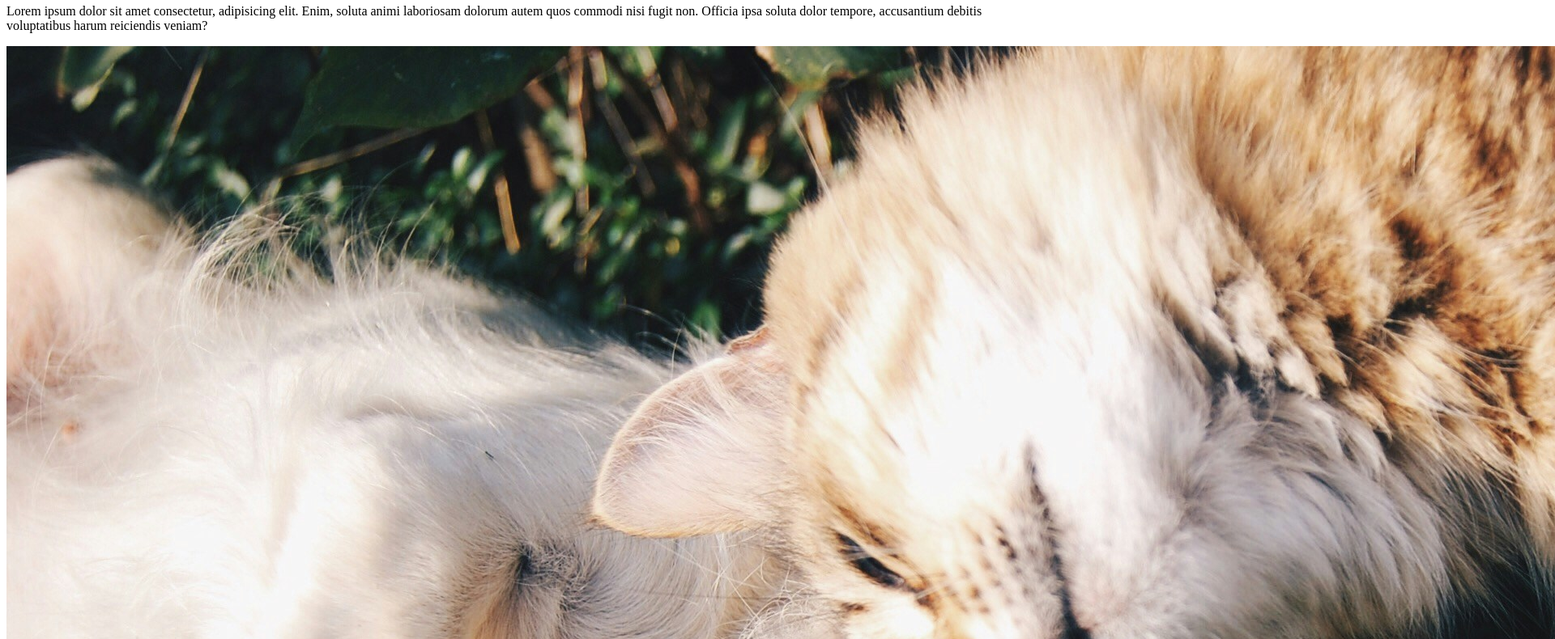
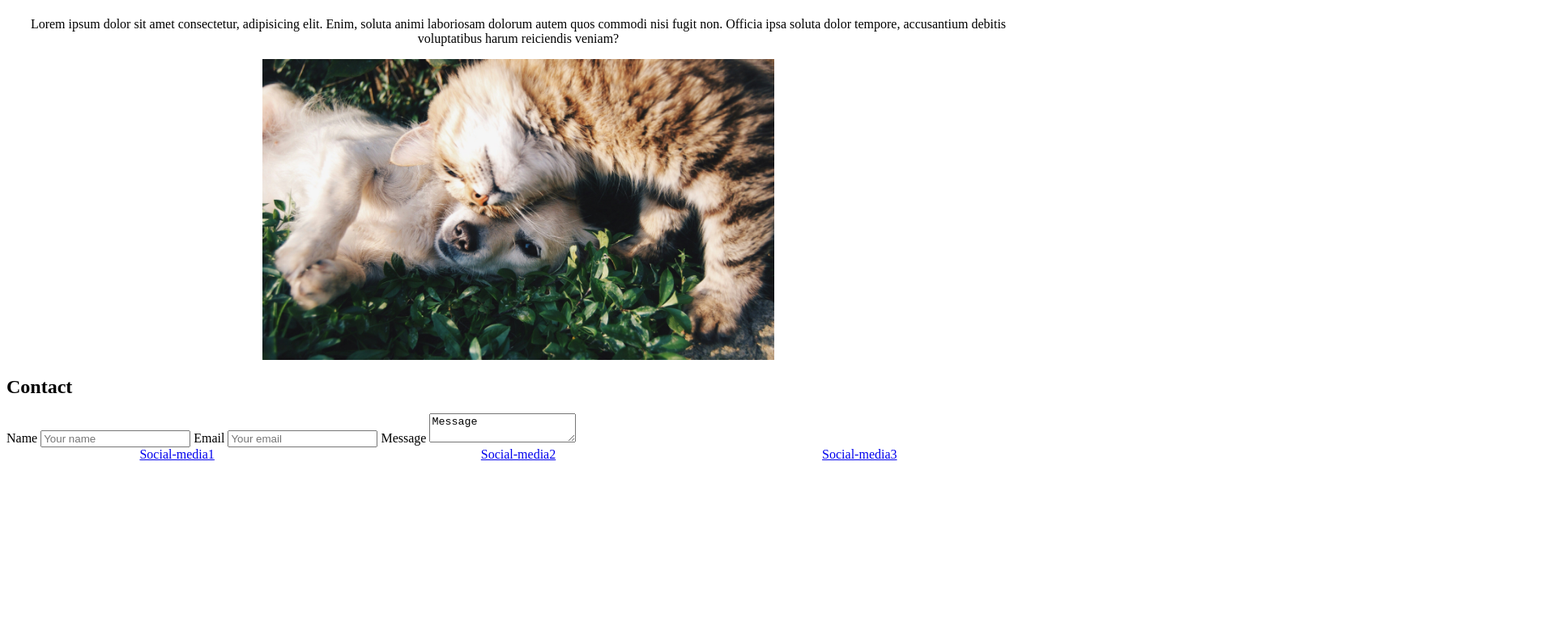
Before and after one commit to Ceci222/PetPal, a plain HTML site: page index.html in a window 1280 px wide. Shown: the part 88-878 px from the top of the page at 81% size, 1920 px wide, since content can reach past the window. After the commit the page ends 800 px from the top, so only its background shows below. Drawn offline with Linux system fonts and the light colour scheme.

Commit message:
Fixed id error. Changed id 'hero' to 'index-message' in HTML and updated CSS accordingly.

```diff
--- a/styles.css
+++ b/styles.css
@@ -4,7 +4,7 @@
     justify-content: space-evenly;
 }
 
-#hero {
+#index-message {
     display: flex;
     flex-direction: column;
     justify-content: center;
@@ -12,7 +12,7 @@
     text-align: center;
 }
 
-#hero img {
+#index-message img {
     width: 50%;
     height: auto;
 }
```
Also changed, not shown: js/index.js (+11 -0 lines).
